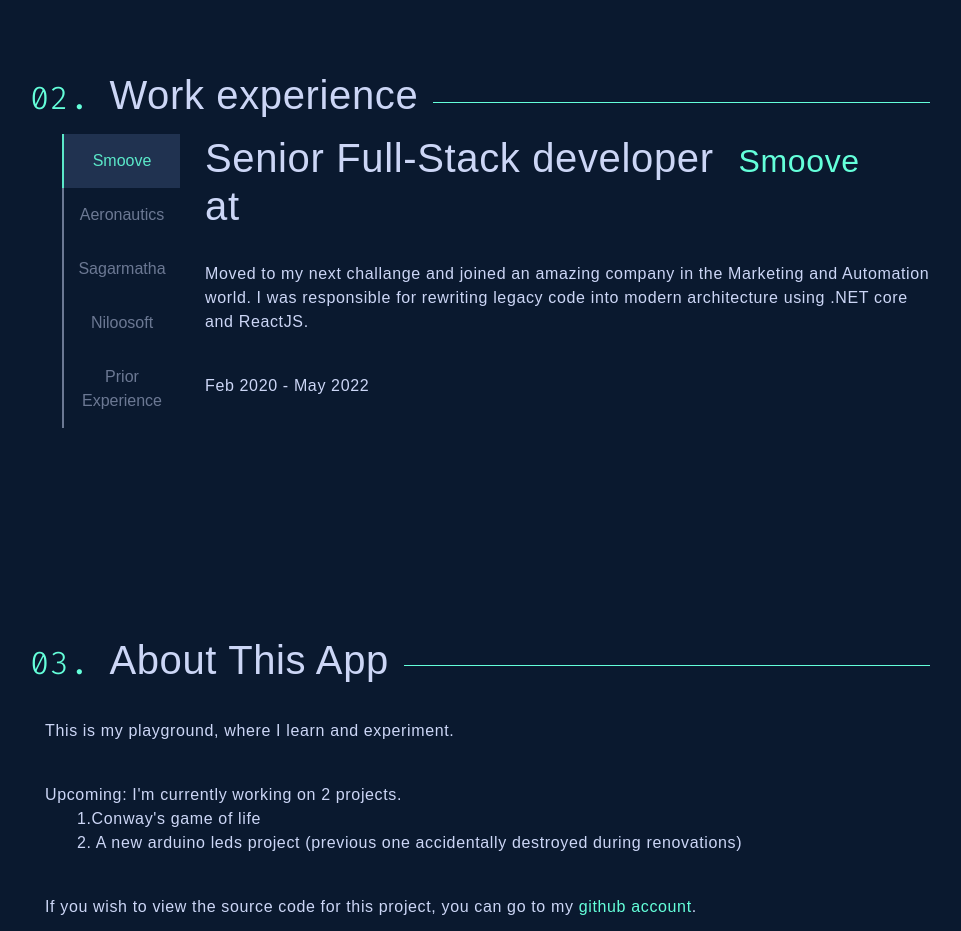
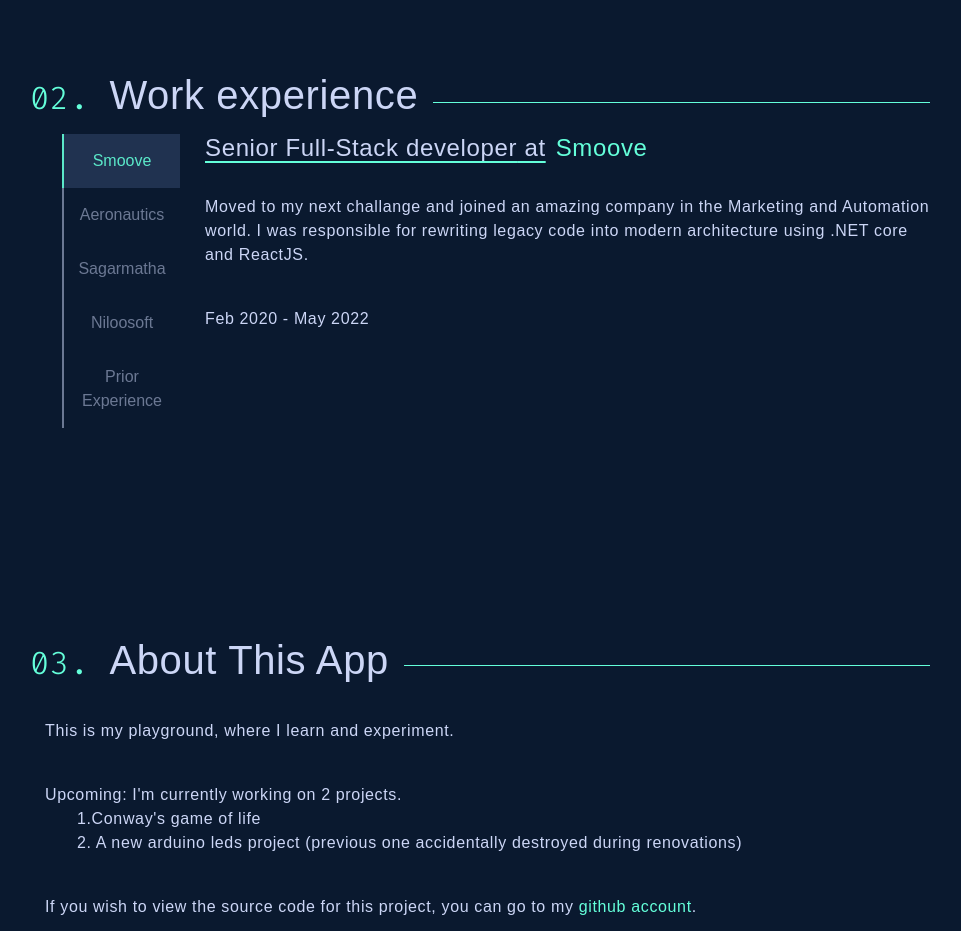
Before and after one commit to dshivrin/Portfolio, a React (Create React App) app: page / in a window 1280 px wide. Shown: the part 1260-2191 px from the top of the page, without its empty margins (160-1121 px from the left). Built offline with nearby package versions, Linux system fonts and the light colour scheme; a web font is replaced by a local one.

Commit message:
Experience title CSS changes

```diff
--- a/src/Components/Experience/Switchable/Position/Position.scss
+++ b/src/Components/Experience/Switchable/Position/Position.scss
@@ -4,4 +4,13 @@
 
 .position{
     font-size: 1.5em;
+    text-decoration: underline;
+    text-decoration-color: var(--light-green);
+    text-decoration-thickness: 2px;
+    text-underline-offset: 5px;
 }
+
+.company-link{
+    font-size:1.5em;
+    line-height: 1.2;
+}
--- a/src/Components/Experience/Switchable/Position/Position.tsx
+++ b/src/Components/Experience/Switchable/Position/Position.tsx
@@ -1,6 +1,8 @@
-import ButtonLink from "Components/Shared/ButtonLink/ButtonLink";
+// import ButtonLink from "Components/Shared/ButtonLink/ButtonLink";
+import Link from "Components/Shared/Link/Link";
 import { TitleContainer } from "Components/Shared/StyledComponents/Container";
 import { PositionProps } from "Core/types";
+import "./Position.scss"
 
 const Position = (props: PositionProps) => {
   const { workplace, styles } = props;
@@ -9,7 +11,12 @@ const Position = (props: PositionProps) => {
   return (
     <TitleContainer style={{...styles}}>
       <h1 className="position">{workplace.position} at</h1>
-      <ButtonLink {...workplace} />
+      {/* <ButtonLink {...workplace} /> */}
+      <Link
+                  cssclass="link company-link"
+                  href={workplace.website}
+                  text={workplace.name}
+                />
     </TitleContainer>
   );
 };
--- a/src/Components/Shared/ButtonLink/ButtonLink.scss
+++ b/src/Components/Shared/ButtonLink/ButtonLink.scss
@@ -1,7 +1,9 @@
+//TODO: adjustments needed after integrating bootstrap into the project.. ¯\_(ツ)_/¯
 
 //Based on annimation created by Panos Christophides
 //https://www.sliderrevolution.com/resources/css-border-animation/#:~:text=CSS%20border%20animation%20is%20useful,container%20element%20a%20unique%20style.
 //https://codepen.io/RenMan/pen/jwWKMb
+
 
 //local variables
 $width: 210px;
--- a/src/Components/Shared/StyledComponents/Anchor.ts
+++ b/src/Components/Shared/StyledComponents/Anchor.ts
@@ -3,7 +3,7 @@ import styled from "styled-components";
 export const StyledAnchor = styled.a`
 text-decoration: none;
 color: var(--light-green);
-font-size: 1em;
+//font-size: 1em;
 font-weight: 200;
 &:hover{
     color: var(--font-color);
```
